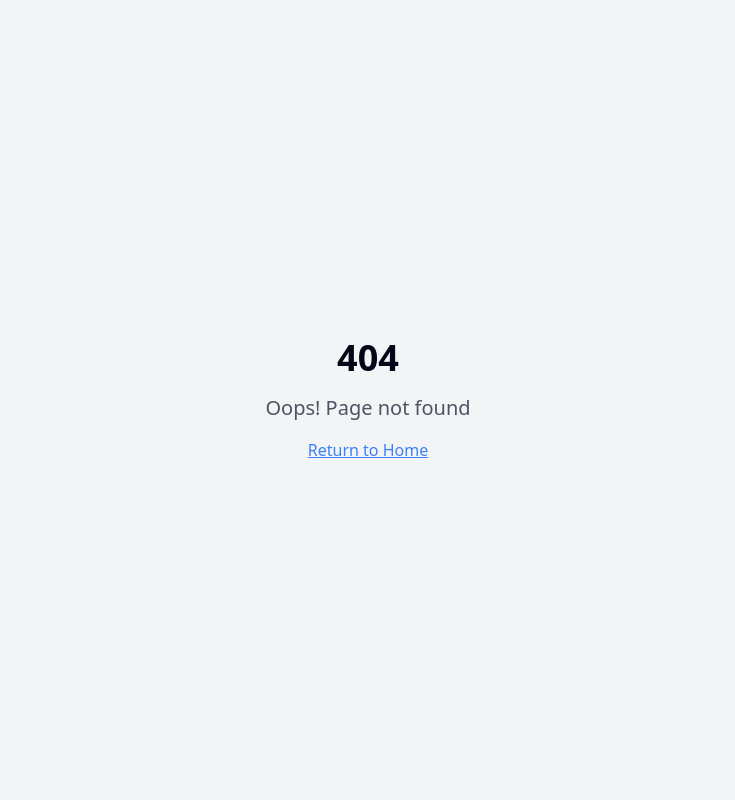
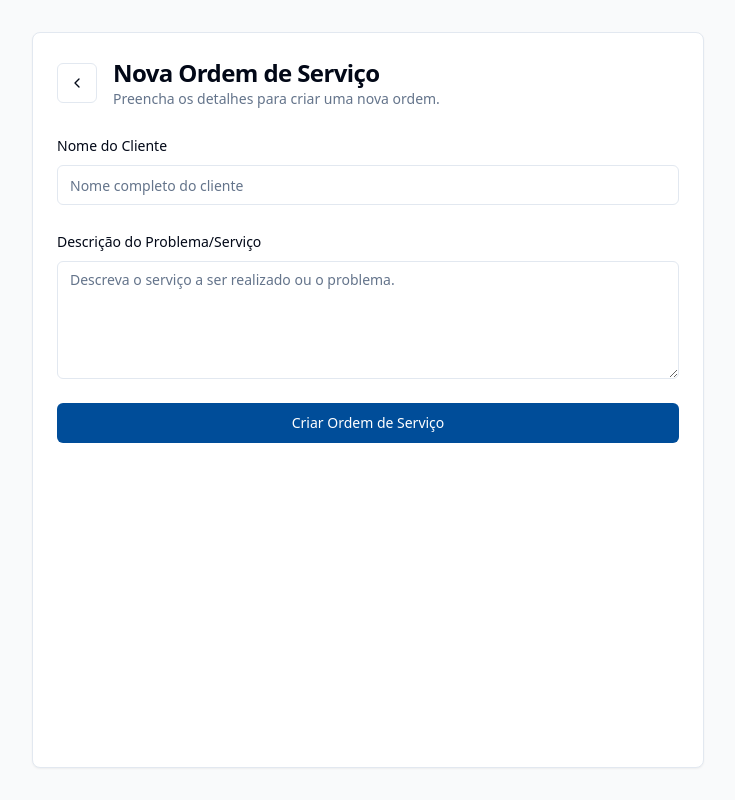
Before and after one commit to Caudior/ABERTURA-DE-OS, a React (Vite) app: page /service-orders/new in a window 1280 px wide. Before the commit this address had no page. Shown: the whole page, without its empty margins (272-1007 px from the left). Built offline with nearby package versions, Linux system fonts and the light colour scheme.

Commit message:
[dyad] Criando a tela para abertura de novas ordens de serviço - wrote 2 file(s)

```diff
--- a/src/App.tsx
+++ b/src/App.tsx
@@ -8,7 +8,8 @@ import NotFound from "./pages/NotFound";
 import { AuthProvider } from "@/contexts/AuthContext";
 import LoginPage from "./pages/LoginPage";
 import SignupPage from "./pages/SignupPage";
-import ServiceOrderPage from "./pages/ServiceOrderPage"; // Import the new ServiceOrderPage
+import ServiceOrderPage from "./pages/ServiceOrderPage";
+import NewServiceOrderPage from "./pages/NewServiceOrderPage"; // Import the new NewServiceOrderPage
 
 const queryClient = new QueryClient();
 
@@ -23,7 +24,8 @@ const App = () => (
             <Route path="/" element={<Index />} />
             <Route path="/login" element={<LoginPage />} />
             <Route path="/signup" element={<SignupPage />} />
-            <Route path="/service-orders" element={<ServiceOrderPage />} /> {/* New Service Order Route */}
+            <Route path="/service-orders" element={<ServiceOrderPage />} />
+            <Route path="/service-orders/new" element={<NewServiceOrderPage />} /> {/* New Route for creating service orders */}
             {/* ADD ALL CUSTOM ROUTES ABOVE THE CATCH-ALL "*" ROUTE */}
             <Route path="*" element={<NotFound />} />
           </Routes>
--- /dev/null
+++ b/src/pages/NewServiceOrderPage.tsx
@@ -0,0 +1,91 @@
+"use client";
+
+import React, { useState } from 'react';
+import { useNavigate } from 'react-router-dom';
+import { Button } from '@/components/ui/button';
+import { Input } from '@/components/ui/input';
+import { Label } from '@/components/ui/label';
+import { Textarea } from '@/components/ui/textarea';
+import { Card, CardContent, CardHeader, CardTitle, CardDescription } from '@/components/ui/card';
+import { ChevronLeft } from 'lucide-react';
+import { showSuccess, showError } from '@/utils/toast';
+
+const NewServiceOrderPage: React.FC = () => {
+  const navigate = useNavigate();
+  const [clientName, setClientName] = useState('');
+  const [description, setDescription] = useState('');
+  const [loading, setLoading] = useState(false);
+
+  const handleSubmit = async (e: React.FormEvent) => {
+    e.preventDefault();
+    setLoading(true);
+    if (!clientName || !description) {
+      showError('Por favor, preencha todos os campos.');
+      setLoading(false);
+      return;
+    }
+
+    // Simulate API call for creating a new service order
+    try {
+      await new Promise(resolve => setTimeout(resolve, 1000)); // Simulate network delay
+      showSuccess('Ordem de serviço criada com sucesso!');
+      navigate('/service-orders'); // Redirect to the list of service orders
+    } catch (error) {
+      showError('Erro ao criar ordem de serviço.');
+      console.error('Error creating service order:', error);
+    } finally {
+      setLoading(false);
+    }
+  };
+
+  return (
+    <div className="min-h-screen bg-gray-50 dark:bg-gray-950 p-4 sm:p-6 lg:p-8 flex justify-center">
+      <Card className="w-full max-w-2xl">
+        <CardHeader>
+          <div className="flex items-center gap-4">
+            <Button variant="outline" size="icon" onClick={() => navigate('/service-orders')}>
+              <ChevronLeft className="h-4 w-4" />
+            </Button>
+            <div>
+              <CardTitle className="text-2xl font-bold">Nova Ordem de Serviço</CardTitle>
+              <CardDescription>Preencha os detalhes para criar uma nova ordem.</CardDescription>
+            </div>
+          </div>
+        </CardHeader>
+        <CardContent>
+          <form onSubmit={handleSubmit} className="space-y-6">
+            <div className="space-y-2">
+              <Label htmlFor="clientName">Nome do Cliente</Label>
+              <Input
+                id="clientName"
+                type="text"
+                placeholder="Nome completo do cliente"
+                value={clientName}
+                onChange={(e) => setClientName(e.target.value)}
+                required
+                disabled={loading}
+              />
+            </div>
+            <div className="space-y-2">
+              <Label htmlFor="description">Descrição do Problema/Serviço</Label>
+              <Textarea
+                id="description"
+                placeholder="Descreva o serviço a ser realizado ou o problema."
+                value={description}
+                onChange={(e) => setDescription(e.target.value)}
+                rows={5}
+                required
+                disabled={loading}
+              />
+            </div>
+            <Button type="submit" className="w-full" disabled={loading}>
+              {loading ? 'Criando...' : 'Criar Ordem de Serviço'}
+            </Button>
+          </form>
+        </CardContent>
+      </Card>
+    </div>
+  );
+};
+
+export default NewServiceOrderPage;
```
